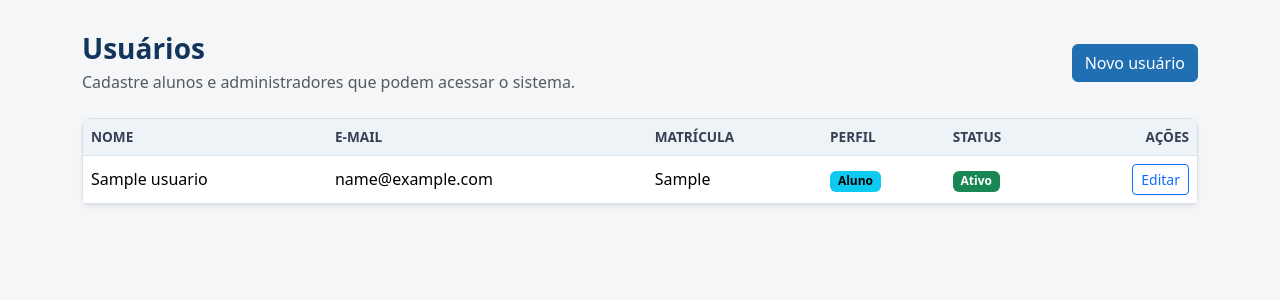
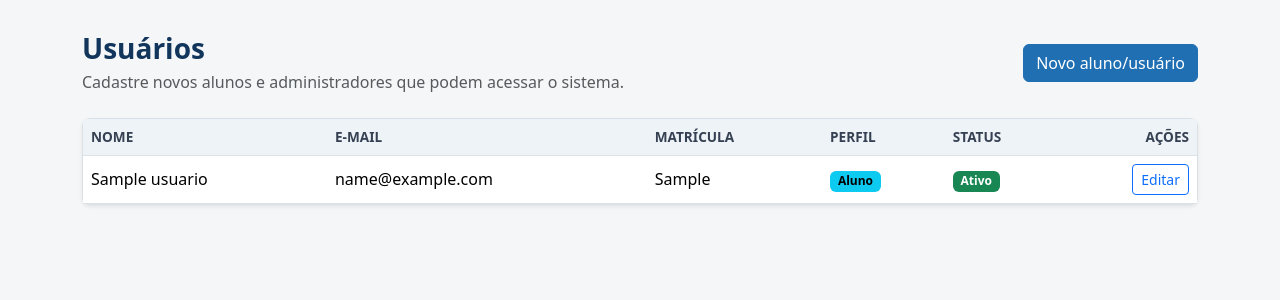
Before and after one commit to ailtonbaren/reserva-salas, a Flask app: template app/templates/admin/usuarios.html in a window 1280 px wide. Shown: the top 300 px of the page. Run offline with Flask 3, Linux system fonts and the light colour scheme; the template is opened without the code that fills it: values that come from a table or form of the project are taken from there, others are empty; tables that the repository leaves empty hold one stand-in row (values such as "Sample post").

Commit message:
Add botão de cadastro de alunos

```diff
--- a/app/templates/admin/usuario_form.html
+++ b/app/templates/admin/usuario_form.html
@@ -4,8 +4,8 @@
 <div class="row justify-content-center">
     <div class="col-lg-8">
         <div class="mb-4">
-            <h1 class="h3 page-title mb-1">{% if usuario.id %}Editar usuário{% else %}Novo usuário{% endif %}</h1>
-            <p class="text-muted mb-0">Mantenha os dados de acesso dos usuários atualizados.</p>
+            <h1 class="h3 page-title mb-1">{% if usuario.id %}Editar usuário{% else %}Novo aluno/usuário{% endif %}</h1>
+            <p class="text-muted mb-0">Cadastre alunos e mantenha os dados de acesso dos usuários atualizados.</p>
         </div>
 
         <div class="card shadow-sm">
--- a/app/templates/admin/usuarios.html
+++ b/app/templates/admin/usuarios.html
@@ -4,9 +4,9 @@
 <div class="d-flex flex-column flex-md-row justify-content-between align-items-md-center gap-3 mb-4">
     <div>
         <h1 class="h3 page-title mb-1">Usuários</h1>
-        <p class="text-muted mb-0">Cadastre alunos e administradores que podem acessar o sistema.</p>
+        <p class="text-muted mb-0">Cadastre novos alunos e administradores que podem acessar o sistema.</p>
     </div>
-    <a class="btn btn-primary" href="{{ url_for('admin.novo_usuario') }}">Novo usuário</a>
+    <a class="btn btn-primary" href="{{ url_for('admin.novo_usuario') }}">Novo aluno/usuário</a>
 </div>
 
 <div class="card shadow-sm">
```
